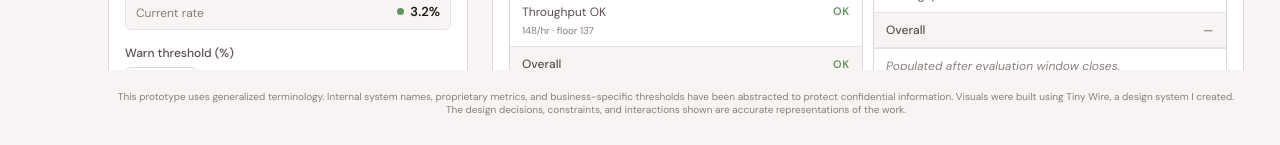
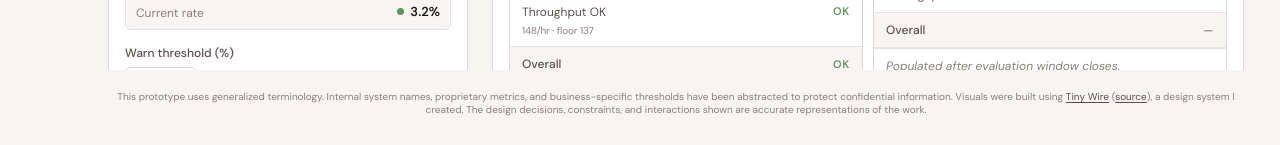
Before and after one commit to LinzLos/dialing-prototype, a React (Vite) app: page / in a window 1280 px wide. Shown: the part 652-797 px from the top of the page. Built offline with nearby package versions, Linux system fonts and the light colour scheme.

Commit message:
Link Tiny Wire credit in footer
Link the Tiny Wire mention to the live docs and add a source link to the repo, with subtle underlined footer-link styling.

```diff
--- a/src/App.css
+++ b/src/App.css
@@ -1157,6 +1157,17 @@
   line-height: var(--leading-compact);
 }
 
+.app-footer a {
+  color: var(--text-secondary);
+  text-decoration: underline;
+  text-underline-offset: 2px;
+  transition: color var(--duration-fast) var(--ease-out);
+}
+
+.app-footer a:hover {
+  color: var(--text-primary);
+}
+
 /* ─── Mobile ─────────────────────────────────────────────────────────────── */
 
 @media (max-width: 768px) {
--- a/src/App.tsx
+++ b/src/App.tsx
@@ -833,7 +833,9 @@ function DialingPage() {
       </div>
 
       <footer className="app-footer">
-        This prototype uses generalized terminology. Internal system names, proprietary metrics, and business-specific thresholds have been abstracted to protect confidential information. Visuals were built using Tiny Wire, a design system I created. The design decisions, constraints, and interactions shown are accurate representations of the work.
+        This prototype uses generalized terminology. Internal system names, proprietary metrics, and business-specific thresholds have been abstracted to protect confidential information. Visuals were built using{' '}
+        <a href="https://linzlos.github.io/tiny-wire/" target="_blank" rel="noopener noreferrer">Tiny Wire</a>{' '}
+        (<a href="https://github.com/LinzLos/tiny-wire" target="_blank" rel="noopener noreferrer">source</a>), a design system I created. The design decisions, constraints, and interactions shown are accurate representations of the work.
       </footer>
     </div>
   )
```
